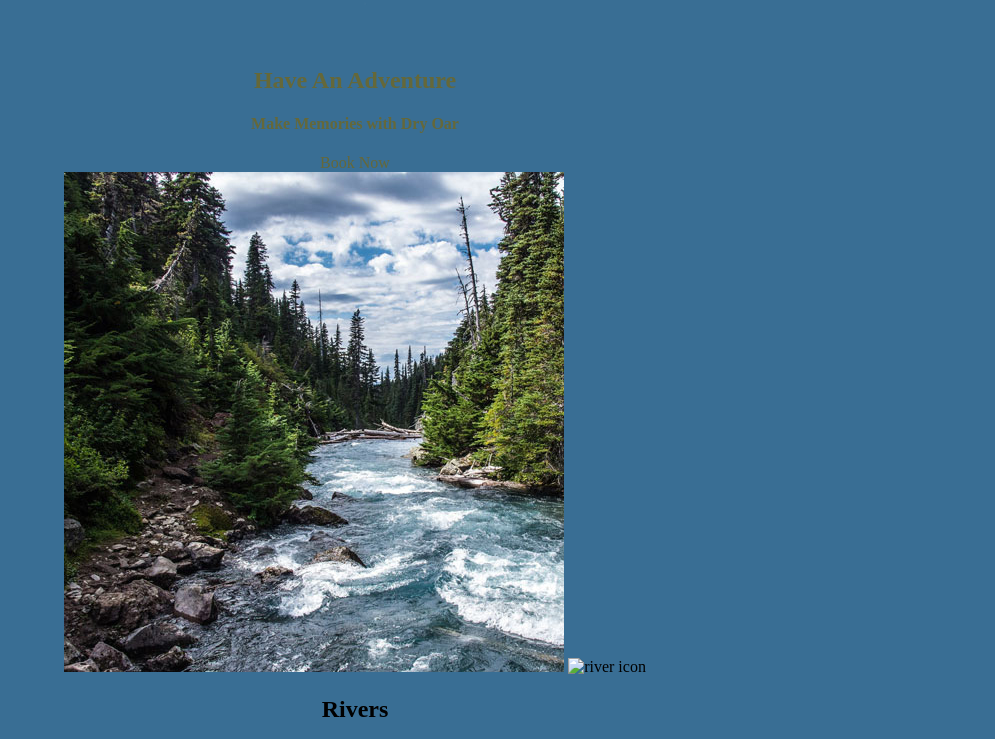
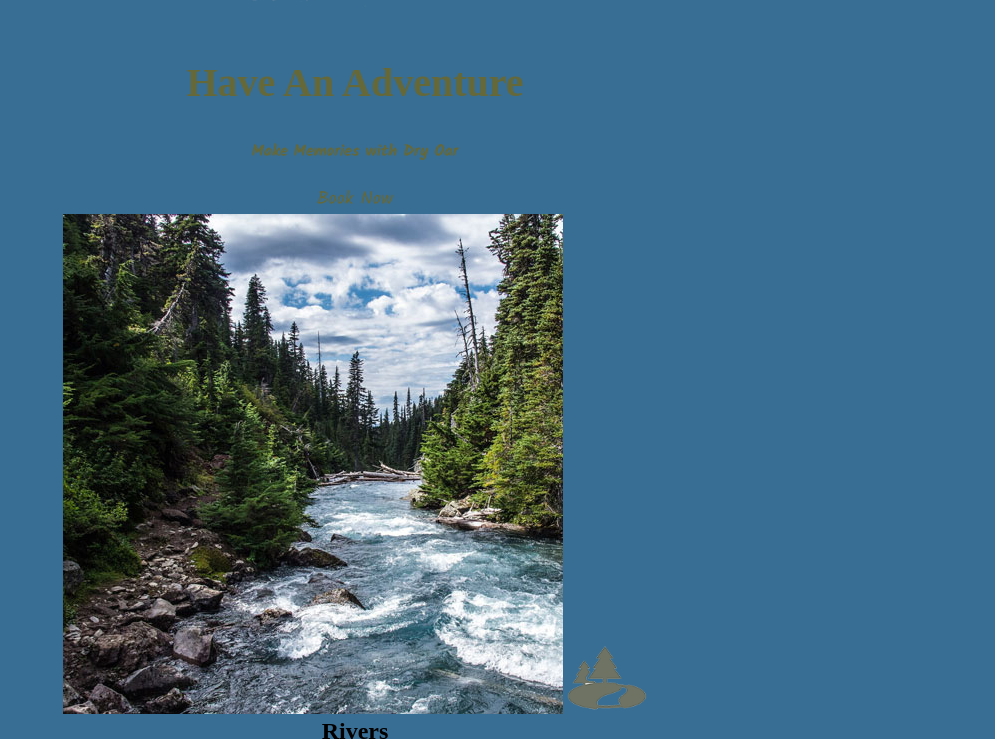
Before and after one commit to chilltomato/school-stuff, a plain HTML site: page wwr/index.html in a window 1280 px wide. Shown: the part 1115-1854 px from the top of the page, without its empty margins (285-1280 px from the left). Drawn offline with Linux system fonts and the light colour scheme; a web font is replaced by a local one.

Commit message:
404 looking changes, css update and rivers images

```diff
--- a/wwr/index.html
+++ b/wwr/index.html
@@ -28,20 +28,19 @@
                     <a class='book' href="contactus.html">Book Now</a>
                 </div>
     <div id="content">
-
         <main class="home-grid">
                 <section class="rivers-card">
-                    <img class="card-img" src="images/rivers.jpg" alt="river in forest">
+                    <img class="card-img" src="images/rivers.jpg" alt="river in forest" .card-img>
                     <img class="icon" src="images/river_icon.png" alt="river icon">
                     <h2>Rivers</h2>
                 </section>
                 <section class="camping-card">
-                    <img class="card-img" src="images/camping.jpg" alt="tent in mountains">
+                    <img class="card-img" src="images/camping.jpg" alt="tent in mountains" .card-img>
                     <img class="icon" src="images/fire_icon.png" alt="fire icon">
                     <h2>Camping</h2>
                 </section>
                 <section class="rapids-ca rd">
-                    <img class="card-img" src="images/rapids.jpg" alt="rafting boat">
+                    <img class="card-img" src="images/rapids.jpg" alt="rafting boat" .card-img>
                     <img class="icon" src="images/oars.png" alt="oars icon">
                     <h2>Rapids</h2>
                 </section>
--- a/wwr/styles/style.css
+++ b/wwr/styles/style.css
@@ -1,3 +1,13 @@
+@import url('https://fonts.googleapis.com/css2?family=IM+Fell+French+Canon&family=Lato:ital,wght@0,400;0,700;1,400&display=swap');
+@import url('https://fonts.googleapis.com/css2?family=Water+Brush&display=swap');
+@import url('https://fonts.googleapis.com/css2?family=Kalam:wght@300;400;700&display=swap');
+
+:root {
+--headingfont: "Water Brush";
+--textfont: Kalam, Helvetica, sans-serif;
+}
+
+
 div #content {
 
 max-width: 1600px;
@@ -8,6 +18,7 @@ margin: 0 auto
 
 .icon {
     width: 80px;
+    padding-top: 10px;
 }
 
 
@@ -18,27 +29,42 @@ margin: 0 auto
 
 
 header {
+    font-family: var(--headingfont);
     background-color: #396E94;
 }
 
 .home-title {
+    margin-top: 9px;
+    font-size: 2.5em;
+    font-family: var(--headingfont);
     color: #656839;
 }
 
 h4 {
+    font-family: var(--textfont);
     color: #656839;
 }
 
+h2 {
+    margin: 0;
+}
+
 .msg h2 {
+    font-family: var(--textfont);
     color: #656839;
 }
 
 .msg p {
+    font-size: 4em;
+    font-family: var(--textfont);
     color: #656839;
 }
 
 body {
+    font-family: var(--textfont);
     background-color: #396E94;
+    margin: 0;
+    padding: 0;
 }
 
 
@@ -48,6 +74,11 @@ nav a:hover {
 }
 
 .book, .join {
+    border-radius: 5px;
+    margin-top: 50px;
+    padding: 15px 25px;
+    font-size: 18px;
+    font-family: var(--textfont);
     background-color: #396E94;
     color: #656839;
     text-decoration: none;
@@ -64,13 +95,18 @@ nav a:hover {
 }
 
 .msg {
+    line-height: 5.5em;
+    font-family: var(--textfont);
     background-color: #F17300;
 }
 
 footer {
+    padding: 25px 49px;
+    font-family: var(--headingfont);
     background-color: #656839;
     color: #d9c2a3;
     font-size: 1.2em;
+    margin: 200px 0;
 }
 
 footer a{
@@ -82,9 +118,18 @@ footer a:hover{
     color: #F17300;
 }
 
+.card-img {
+    border-radius: 10px solid #BAD7F2;
+}
+
+main section img {
+    box-sizing: border-box;
+}
 
 
 nav a {
+    background-color: #BAD7F2;
+    padding: 35px;
     text-align: center;
     color: #656839;
     text-decoration: none;
```
Also changed, not shown: wwr/images/river_icon.png (added).
